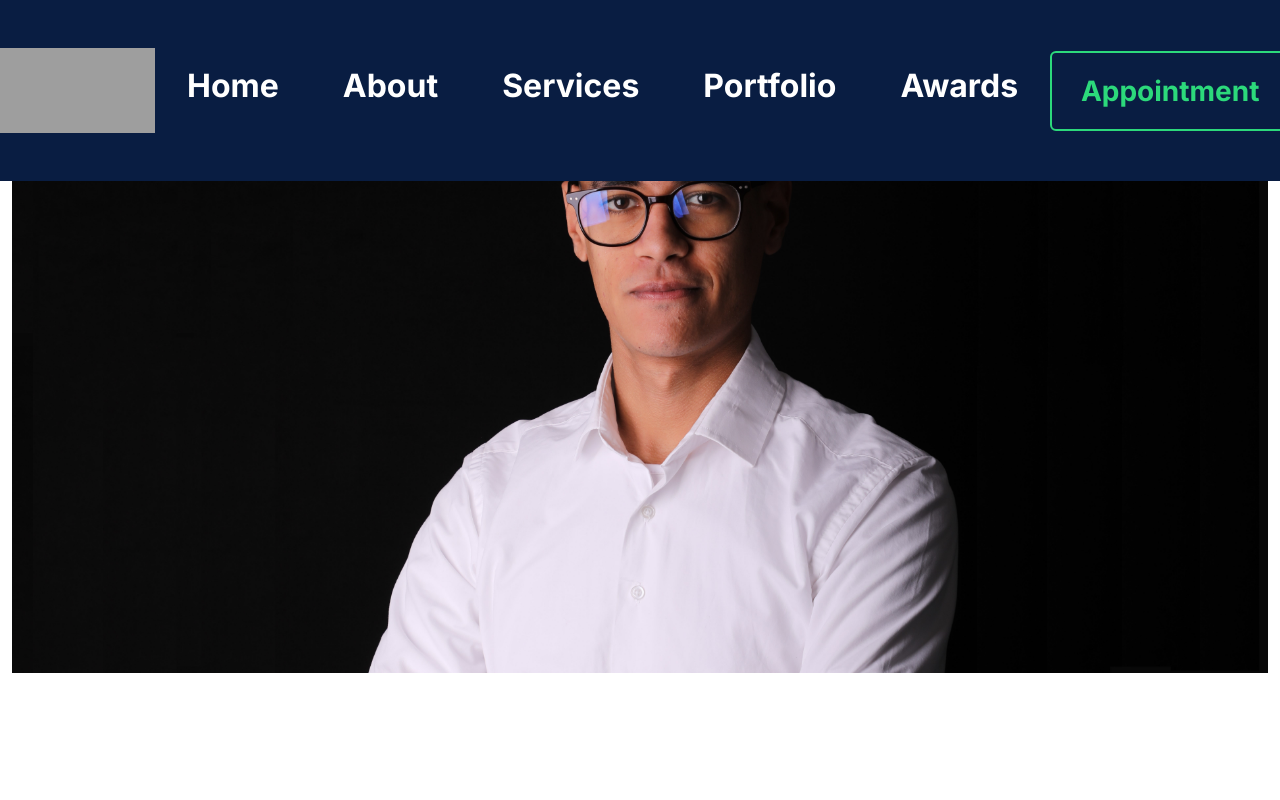
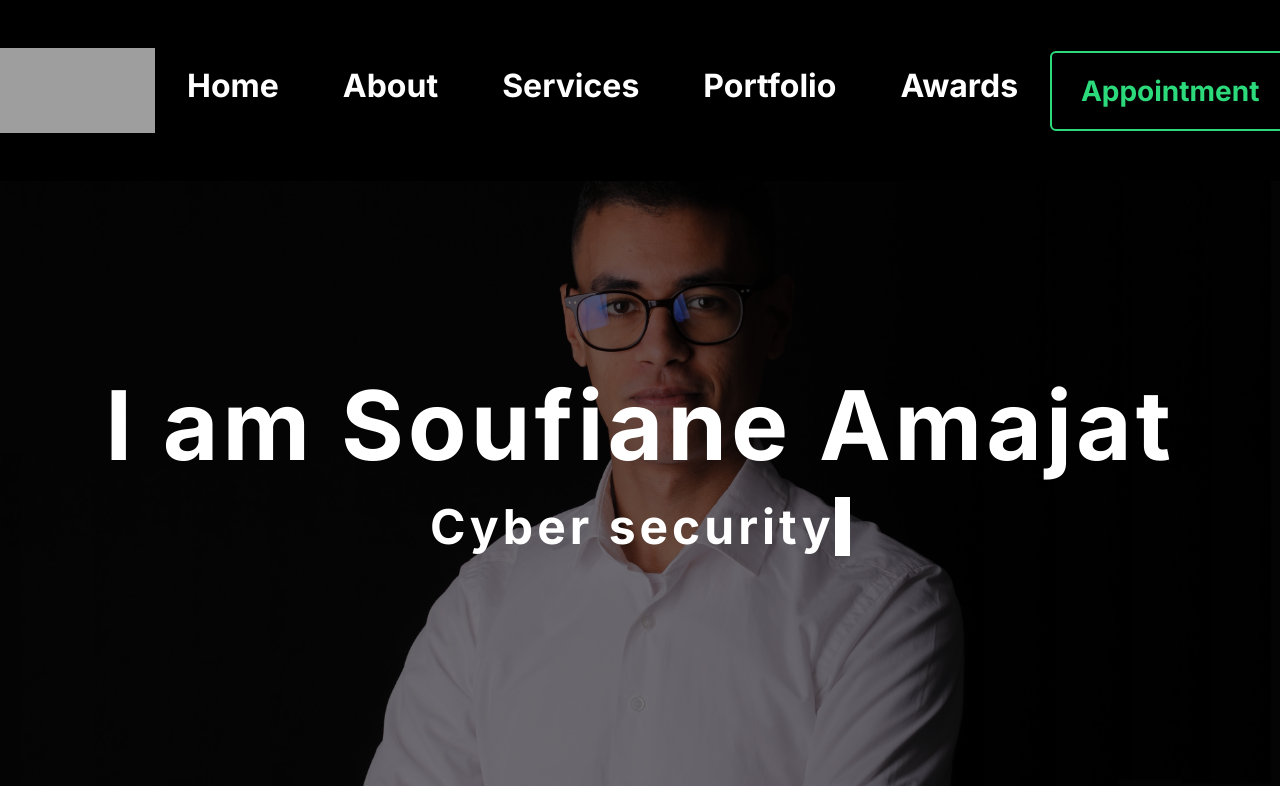
Before and after one commit to soufiane-amt/My-Portfolio, a Next.js app: page / in a window 1280 px wide. Built offline with nearby package versions, Linux system fonts and the light colour scheme; grey boxes are pictures that could not be loaded.

Commit message:
The text typing animation& the cursor blinking animation are added

```diff
--- a/src/app/components/Home.tsx
+++ b/src/app/components/Home.tsx
@@ -1,14 +1,76 @@
+'use client'
 import 'bootstrap/dist/css/bootstrap.min.css';
 import profilePic from '@public/NavBar/logo.png';
 import Image from 'next/image';
 import  style from '../styles/Home.module.css';
 import MainBackImg from '@public/myPic1.jpg';
+import { useEffect, useState } from 'react';
+import internal from 'stream';
+
+
+const texts = ['Software developper', 'Cyber security enthusiast'];
+
+
+
+
+
+function Introduction()
+{
+    const [currentIndexText, setCurrentIndexText] = useState<number>(0);
+    const [currentDisplayedText, setCurrentDisplayedText] = useState<string>("");
+
+    useEffect(()=>{
+
+        var charIndex = 0;
+        const phraseToDisplay = texts[currentIndexText];
+        const typeText = ()=>{
+            if (charIndex < phraseToDisplay.length)
+            {
+                setCurrentDisplayedText((prevDisplayedText)=> prevDisplayedText + phraseToDisplay[charIndex])
+                setTimeout(() => {
+                    charIndex++;
+                }, 10); // Delay before moving to the next phrase (adjust as needed)
+            }
+            else{
+                const cursorAnimation = () =>{
+
+                }
+                clearInterval(interval)
+                setTimeout(() => {
+                    setCurrentIndexText(prevIndex => (prevIndex + 1) % texts.length);
+                    console.log(currentDisplayedText)
+                    setCurrentDisplayedText('');
+                }, 2000); // Delay before moving to the next phrase (adjust as needed)
+            }
+        }
+        const interval = setInterval (typeText, 100)
+        return ()=>{
+            clearInterval(interval)
+        }
+
+    }, [currentIndexText])
+
+
+    return (
+        <div className={`${style.home_main} position-absolute start-50 bottom-50 translate-middle d-flex flex-column align-items-center `}>
+            <h1 className={`text-white ${style.intr_size}`}>I am Soufiane Amajat</h1>
+            <div className={`${style.current_text} text-white`}>
+                {currentDisplayedText}
+
+                <span className={currentDisplayedText.length == texts[currentIndexText].length ? style.blinking_cursor : style.non_blinking_cursor}>&nbsp;</span>
+            </div>
+        </div>
+    )
+}
+
+
 
 export default function Home ()
 {
     return (
-        <div className='bg-primary'>
-            <Image src={MainBackImg} alt="My picture" className='img-fluid' />
+        <div className='position-relative'>
+            <Image src={MainBackImg} alt="My picture" className={`img-fluid w-100 ${style.dimmed_image}`} />
+            <Introduction/>
         </div>
     )
 }
--- a/src/app/globals.css
+++ b/src/app/globals.css
@@ -1,8 +1,14 @@
 :root {
-  --general_bg_color: #091d42;
+  /* --general_bg_color: #091d42; */
+  --general_bg_color: #000000;
   --main_color: #2CD97B;
 }
 
 .bg_general_color {
   background-color: var(--general_bg_color);
 }
+
+/* globals.css */
+main {
+  margin-top: 100px; /* Adjust this value to match the height of your navbar */
+}
--- a/src/app/page.tsx
+++ b/src/app/page.tsx
@@ -8,13 +8,13 @@ import Home from "./components/Home";
 
 export default function MainPage() {
   return (
-    <main className="container-fluid">
-      <div >
-        <div >
-          <GeneralScrollSpy />
-          <Home />
-        </div>
-      </div>
-    </main>
+    <div >
+      <header>
+          <GeneralScrollSpy/>
+      </header>
+      <main className="container-fluid p-0">
+        <Home />
+      </main>
+    </div>
   );
 }
--- a/src/app/styles/Home.module.css
+++ b/src/app/styles/Home.module.css
@@ -0,0 +1,52 @@
+.dimmed_image {
+    filter: brightness(45%);
+  }
+
+.intr_size{
+    font-size: 6rem;
+    font-weight: bold;
+    letter-spacing: 4px;
+}
+
+.current_text{
+    font-size: 3rem;
+    font-weight: bold;
+    letter-spacing: 4px;
+
+}
+
+.home_main{
+    height: 50px;
+    width: 100vw;
+}
+
+.typing_text {
+  font-family: Arial, sans-serif;
+  font-size: 24px;
+  overflow: hidden; /* Ensures text doesn't overflow container */
+  border-right: .15em solid orange; /* Cursor animation */
+  white-space: nowrap; /* Prevents text from wrapping */
+  margin: 0; /* Ensures no margin */
+  padding: 10px; /* Adds padding for better appearance */
+  font-size: 3rem;
+  font-weight: bold;
+  letter-spacing: 4px;
+
+}
+
+.non_blinking_cursor {
+  width: 7px;
+  background-color: white; /* Adjust cursor color to match text color */
+}
+
+.blinking_cursor {
+  width: 7px;
+  background-color: white; /* Adjust cursor color to match text color */
+  animation: blink 1s step-start infinite;
+}
+
+@keyframes blink {
+  50% {
+      opacity: 0;
+  }
+}
```
